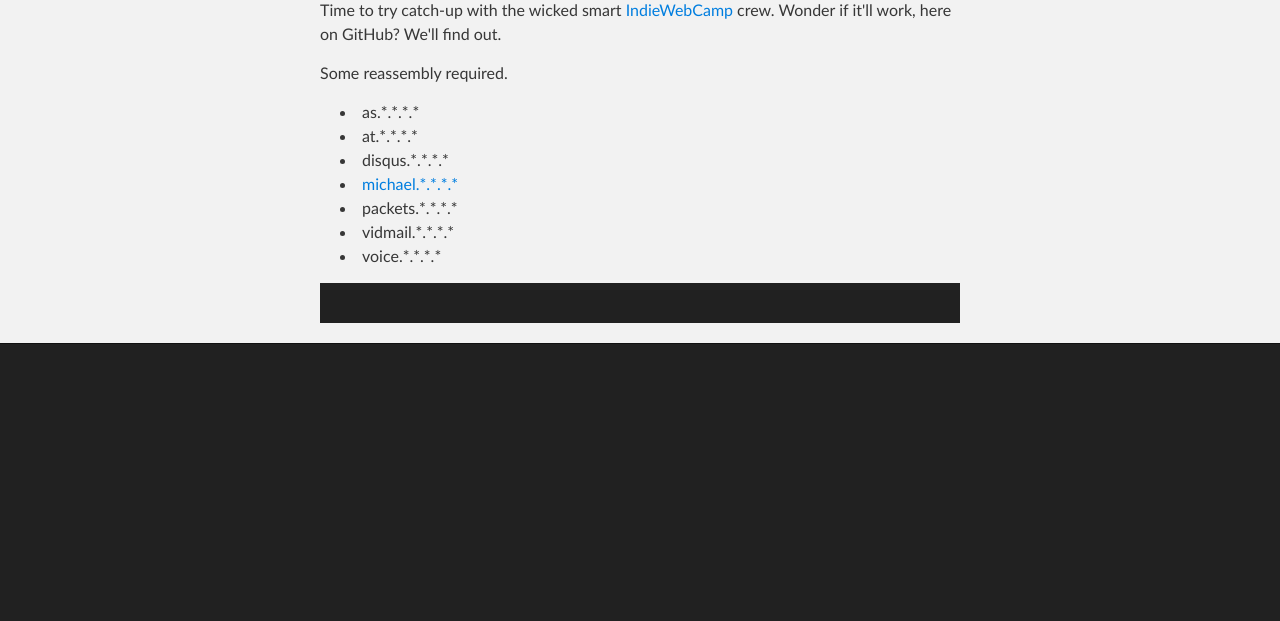
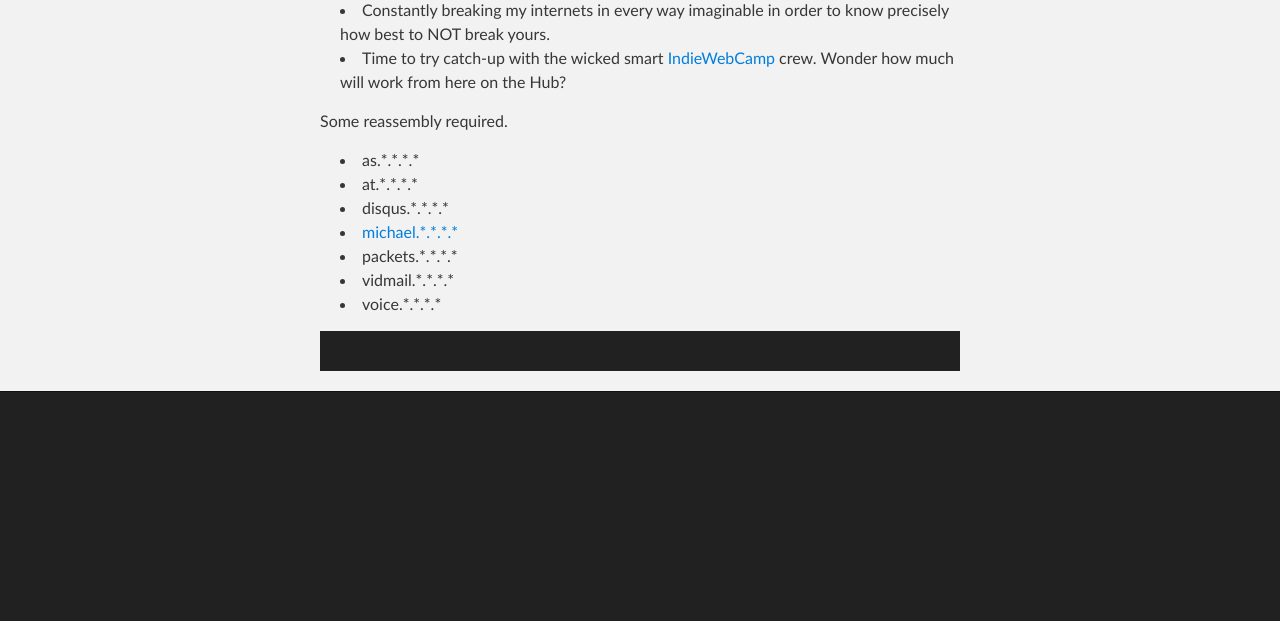
Before and after one commit to silverton/silverton.github.io, a plain HTML site: page index.html in a window 1280 px wide. Shown: the part 179-800 px from the top of the page. Drawn offline with Linux system fonts and the light colour scheme.

Commit message:
Update index.html

```diff
--- a/index.html
+++ b/index.html
@@ -29,7 +29,10 @@
     <div id="main_content_wrap" class="outer">
       <section id="main_content" class="inner">
         <h3>silverton.palo-alto.ca.us</h3>
-<p>Time to try catch-up with the wicked smart <a href="https://indiewebcamp.com/" target="_blank">IndieWebCamp</a> crew. Wonder if it'll work, here on GitHub? We'll find out.</p>
+<ul>
+  <li>Constantly breaking my internets in every way imaginable in order to know precisely how best to NOT break yours.
+  <li>Time to try catch-up with the wicked smart <a href="https://indiewebcamp.com/" target="_blank">IndieWebCamp</a> crew. Wonder how much will work from here on the Hub?
+</ul>
 <p>Some reassembly required.</p>
 <ul>
 <li>as.*.*.*.*
```
